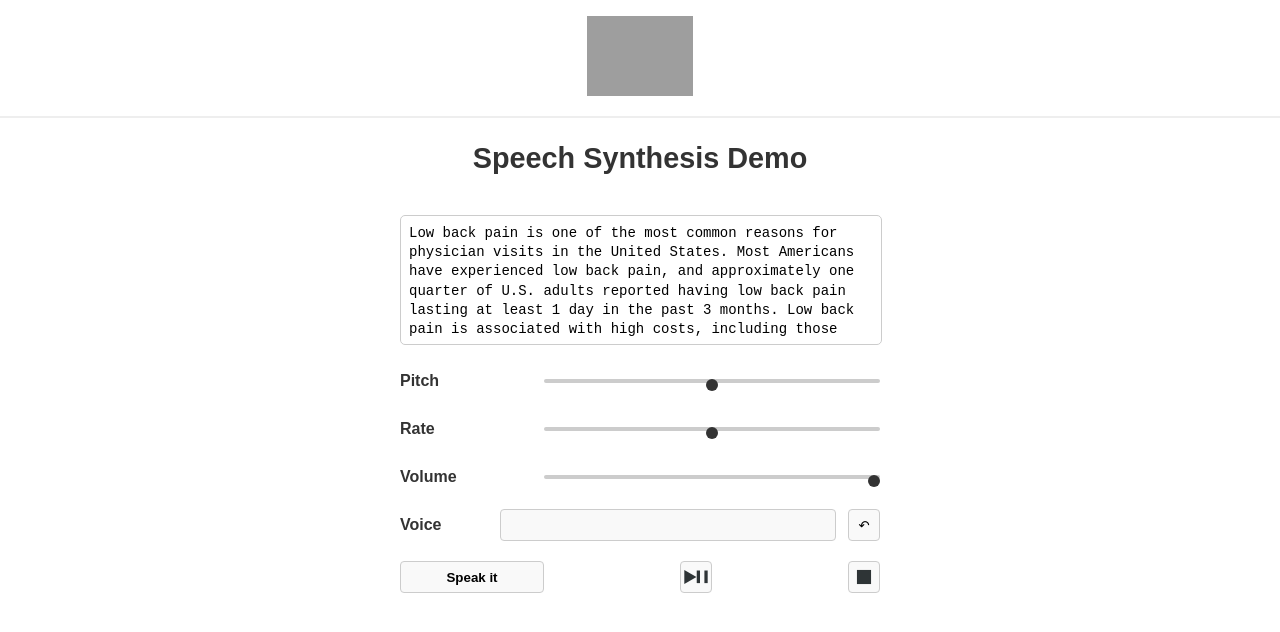
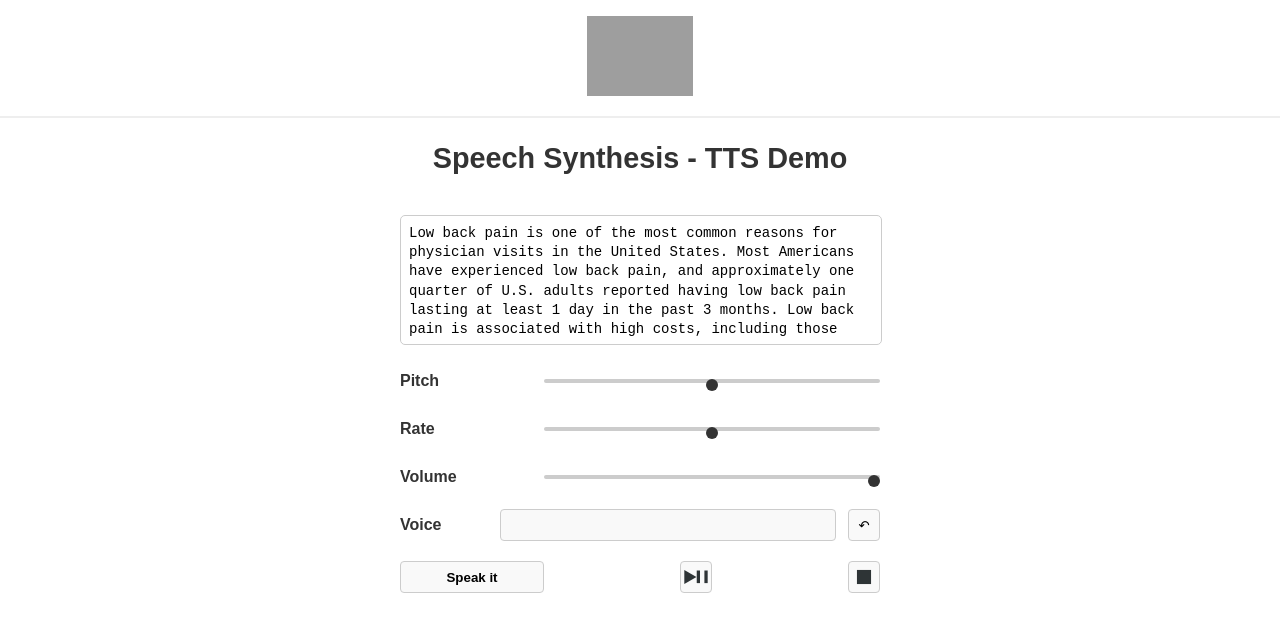
Before and after one commit to vidinsujithm/ttsdemo, a plain HTML site: page index.html in a window 1280 px wide. Drawn offline with Linux system fonts and the light colour scheme; grey boxes are pictures that could not be loaded.

Commit message:
Update index.html

```diff
--- a/index.html
+++ b/index.html
@@ -2,7 +2,7 @@
 <html lang="en">
   <head>
     <meta charset="UTF-8">
-    <title>Web Speech Synthesis Demo</title>
+    <title>Integra TTS Demo</title>
     <meta name="viewport" content="width=device-width, initial-scale=1, maximum-scale=2">
     <style>
       body {
@@ -186,7 +186,7 @@
     <header>
       <img src="https://integranxt.com/wp-content/uploads/2025/01/logo.png" alt="Integra Software Services Pondicherry">
     </header>
-    <h1>Speech Synthesis Demo</h1>
+    <h1>Speech Synthesis - TTS Demo</h1>
     <form>
       <div id="textarea">
         <textarea id="texttospeak">Low back pain is one of the most common reasons for physician visits in the United States. Most Americans have experienced low back pain, and approximately one quarter of U.S. adults reported having low back pain lasting at least 1 day in the past 3 months. Low back pain is associated with high costs, including those related to health care and indirect costs from missed work or reduced productivity. The total costs attributable to low back pain in the United States were estimated at $100 billion in 2006, two thirds of which were indirect costs of lost wages and productivity.</textarea>
```
